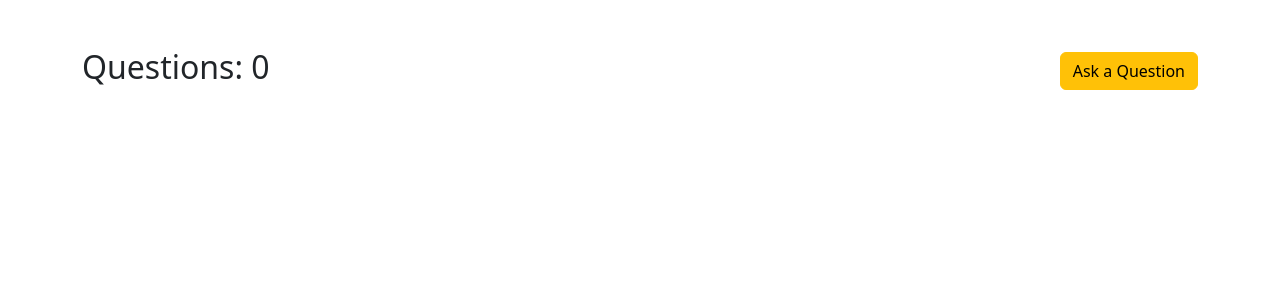
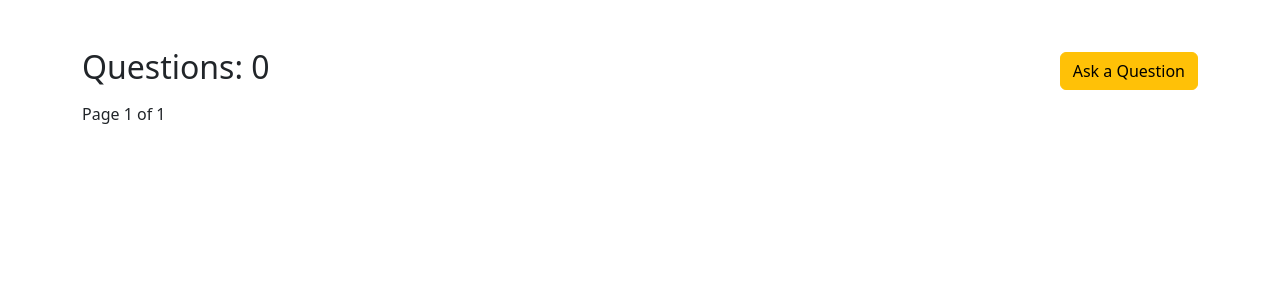
Before and after one commit to AdrianTworek/stackoverflow-clone, a Django app: page /questions/ in a window 1280 px wide. Shown: the part 56-356 px from the top of the page. Run offline with Django 5.2, Linux system fonts and the light colour scheme; data that the repository does not hold is empty.

Commit message:
feat: question list pagination

```diff
--- a/app/questions/templates/questions/question_list.html
+++ b/app/questions/templates/questions/question_list.html
@@ -10,6 +10,17 @@
       <h2>Questions: {{ questions_count }}</h2>
       <a href="{% url 'main:questions:question_create' %}" class="btn btn-warning">Ask a Question</a>
     </div>
+    <nav class="d-flex align-items-center gap-2 mt-2" aria-label="Questions page navigation">
+      <p>Page {{ page_obj.number }} of {{ page_obj.paginator.num_pages }}</p>
+      <ul class="pagination">
+        {% if page_obj.has_previous %}
+          <li class="page-item"><a class="page-link" href="?page={{ page_obj.previous_page_number }}">Previous</a></li>
+        {% endif %}
+        {% if page_obj.has_next %}
+          <li class="page-item"><a class="page-link" href="?page={{ page_obj.next_page_number }}">Next</a></li>
+        {% endif %}
+      </ul>
+    </nav>
     <div class="gap-4">
       {% for question in questions %}
         <div class="card my-3">
--- a/app/questions/views.py
+++ b/app/questions/views.py
@@ -7,10 +7,13 @@ class QuestionListView(generic.ListView):
     model = Question
     context_object_name = 'questions'
     ordering = ['-created_at']
+    paginate_by = 10
 
     def get_context_data(self, **kwargs):
         context = super().get_context_data(**kwargs)
+        page_obj = context['page_obj']
         context['questions_count'] = self.get_queryset().count()
+        context['page_obj'] = page_obj
         return context
 
 
```
